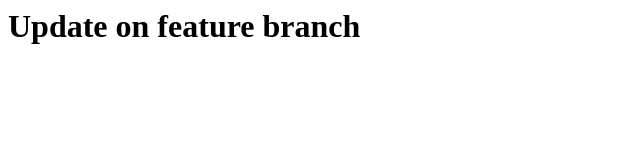
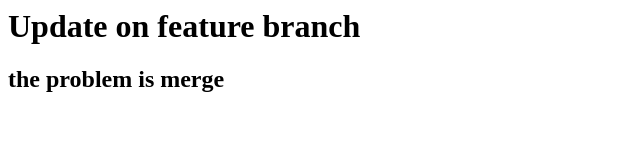
Before and after one commit to Raju5775/Git, a plain HTML site: page index.html in a window 1280 px wide. Shown: the whole page, without its empty margins (0-640 px from the left). Drawn offline with Linux system fonts and the light colour scheme.

Commit message:
small change

```diff
--- a/index.html
+++ b/index.html
@@ -6,5 +6,6 @@
 </head>
 <body>
     <h1>Update on feature branch</h1>
+    <h2>the problem is merge</h2>
 </body>
 </html>
```
